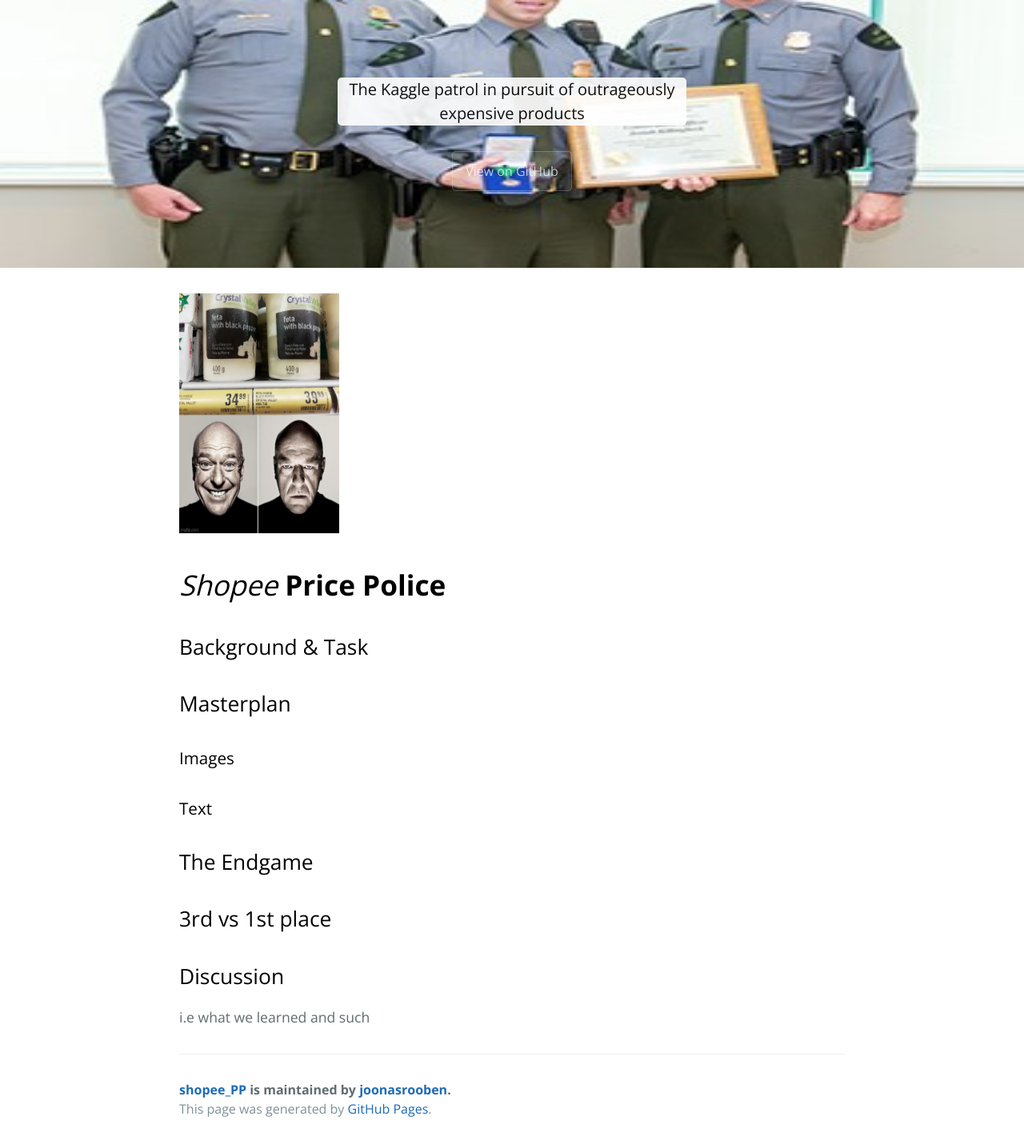
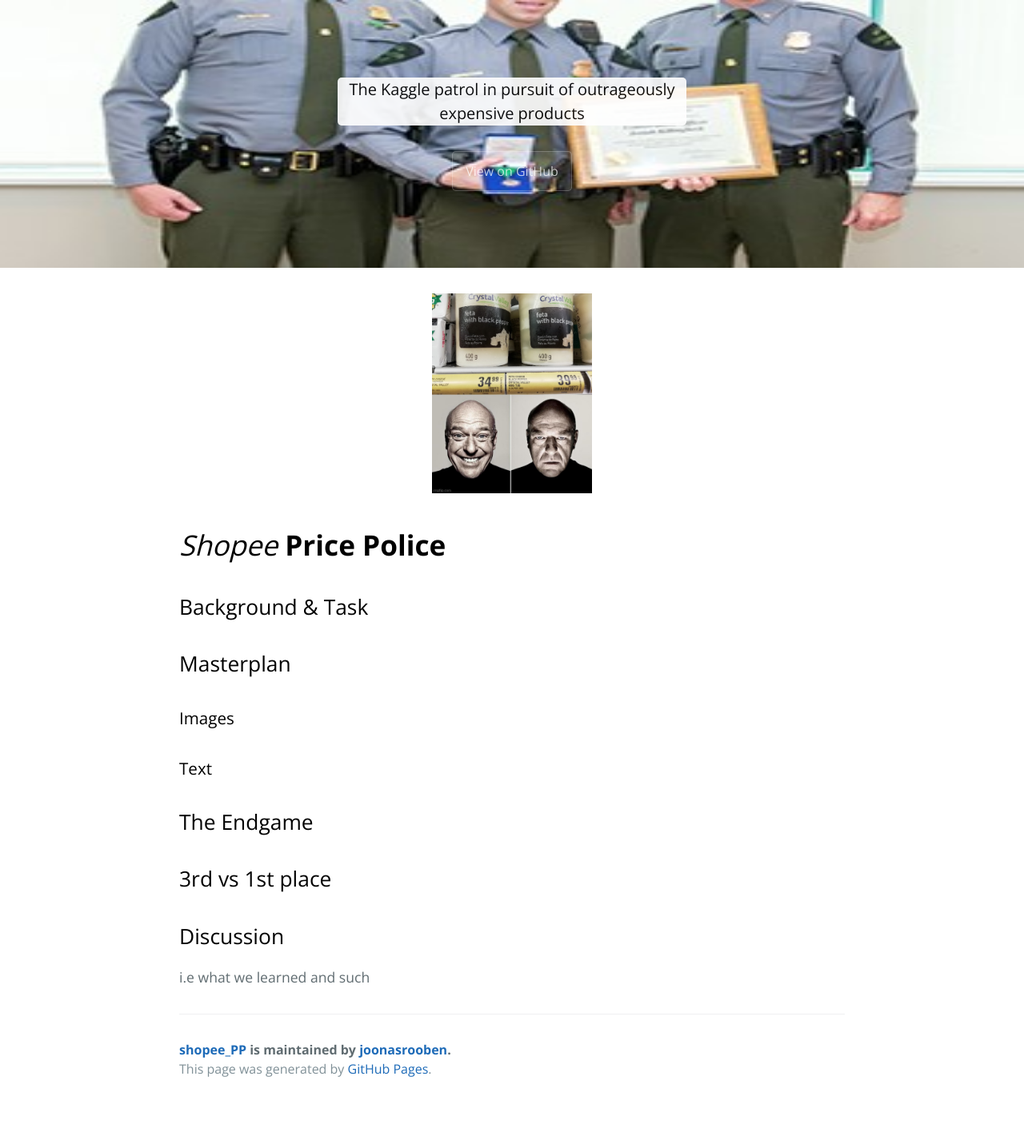
Before and after one commit to joonasrooben/shopee_PP, a Jekyll site: the page built from index.md, in a window 1280 px wide. Shown: the whole page at 80% size. Built offline with Jekyll 4.4.1, drawn with Linux system fonts in a browser that asks for light colours; our own code applies the rules of GitHub Pages for plain Markdown files; after the commit the page ends 1381 px from its top, so only the background shows below that.

Commit message:
Update index.md

```diff
--- a/index.md
+++ b/index.md
@@ -1,4 +1,4 @@
- <img src="blog_meme.jpg" alt="meme" class="center" width="200" height="300">
+ <div style="text-align:center"><img src="blog_meme.jpg" alt="meme" class="center" height="250"></div>
 
 # *Shopee* **Price Police**
 
```
